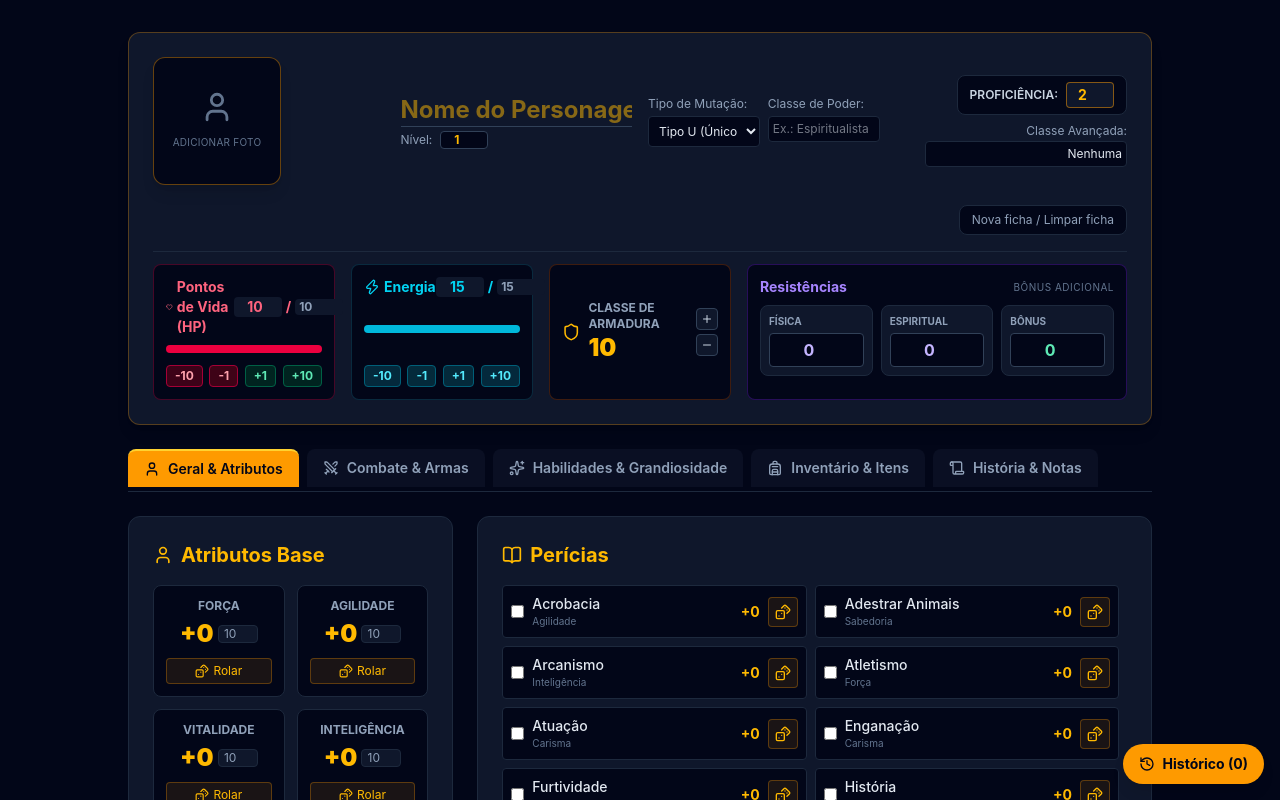
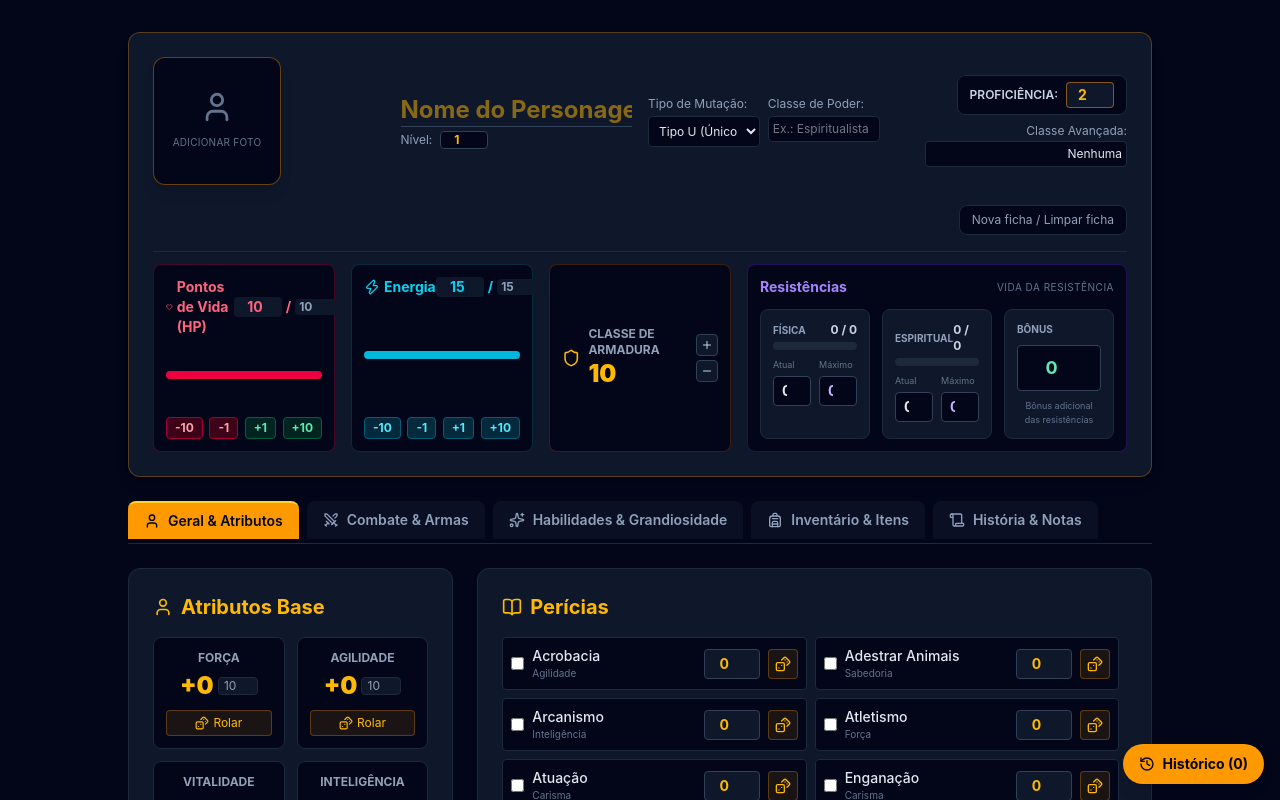
Before and after one commit to kimarispr/Ficha-Rpg-ODespertar, a React (Vite) app: page / in a window 1280 px wide. Shown: the top 800 px of the page. Built offline with nearby package versions, Linux system fonts and the light colour scheme.

Commit message:
atualizaçao despertar

```diff
--- a/src/App.jsx
+++ b/src/App.jsx
@@ -1,7 +1,7 @@
 import React, { useEffect, useState } from 'react';
 import {
   Dices, History, Trash2, Heart, Zap, Shield, User, BookOpen,
-  Sparkles, Backpack, Scroll, Plus, Minus, Swords, Crosshair, X, PackagePlus
+  Sparkles, Backpack, Scroll, Plus, Minus, Swords, Crosshair, X, PackagePlus, Pencil
 } from 'lucide-react';
 
 const initialSkills = [
@@ -64,8 +64,17 @@ export default function App() {
   const [hp, setHp] = useState(() => loadSavedState('hp', { current: 10, max: 10 }));
   const [energy, setEnergy] = useState(() => loadSavedState('energy', { current: 15, max: 15 }));
   const [armorClass, setArmorClass] = useState(() => loadSavedState('armorClass', 10));
-  const [resistancePhysical, setResistancePhysical] = useState(() => loadSavedState('resistancePhysical', 0));
-  const [resistanceSpiritual, setResistanceSpiritual] = useState(() => loadSavedState('resistanceSpiritual', 0));
+  const loadResistance = (key) => {
+    const saved = loadSavedState(key, { current: 0, max: 0 });
+    if (saved && typeof saved === 'object') {
+      return { current: Number(saved.current) || 0, max: Number(saved.max) || 0 };
+    }
+    const value = Number(saved) || 0;
+    return { current: value, max: value };
+  };
+
+  const [resistancePhysical, setResistancePhysical] = useState(() => loadResistance('resistancePhysical'));
+  const [resistanceSpiritual, setResistanceSpiritual] = useState(() => loadResistance('resistanceSpiritual'));
   const [resistanceBonus, setResistanceBonus] = useState(() => loadSavedState('resistanceBonus', 0));
   const [profBonus, setProfBonus] = useState(() => loadSavedState('profBonus', 2));
 
@@ -82,6 +91,8 @@ export default function App() {
 
   // Perícias Proficientes
   const [proficientSkills, setProficientSkills] = useState(() => loadSavedState('proficientSkills', []));
+  // Valor manual das perícias. Quando definido, substitui o cálculo automático.
+  const [skillManualValues, setSkillManualValues] = useState(() => loadSavedState('skillManualValues', {}));
 
   // Armas de Combate
   const [weapons, setWeapons] = useState(() => loadSavedState('weapons', []));
@@ -124,6 +135,7 @@ export default function App() {
         profBonus,
         attributes,
         proficientSkills,
+        skillManualValues,
         weapons,
         abilities,
         gold,
@@ -145,6 +157,7 @@ export default function App() {
     profBonus,
     attributes,
     proficientSkills,
+    skillManualValues,
     weapons,
     abilities,
     gold,
@@ -159,6 +172,9 @@ export default function App() {
   const [isWeaponModalOpen, setIsWeaponModalOpen] = useState(false);
   const [isAbilityModalOpen, setIsAbilityModalOpen] = useState(false);
   const [isItemModalOpen, setIsItemModalOpen] = useState(false);
+  const [editingWeaponId, setEditingWeaponId] = useState(null);
+  const [editingAbilityId, setEditingAbilityId] = useState(null);
+  const [editingItemId, setEditingItemId] = useState(null);
 
   // Modal de Resultado de Rolagem Flutuante (Centro)
   const [activeRollResult, setActiveRollResult] = useState(null);
@@ -243,26 +259,81 @@ export default function App() {
     );
   };
 
-  // Funções de Adição através de Modais
+  // Cadastro e edição de armas, habilidades e itens
   const handleAddWeapon = () => {
-    if (!newWeapon.name) return;
-    setWeapons([...weapons, { ...newWeapon, id: Date.now() }]);
+    if (!newWeapon.name.trim()) return;
+    if (editingWeaponId !== null) {
+      setWeapons(prev => prev.map(item => item.id === editingWeaponId ? { ...item, ...newWeapon } : item));
+    } else {
+      setWeapons(prev => [...prev, { ...newWeapon, id: Date.now() }]);
+    }
     setNewWeapon({ name: '', dmg: '1d8', attr: 'Força', prop: '' });
+    setEditingWeaponId(null);
     setIsWeaponModalOpen(false);
   };
 
+  const openWeaponEditor = (weapon) => {
+    setNewWeapon({ name: weapon.name || '', dmg: weapon.dmg || '1d8', attr: weapon.attr || 'Força', prop: weapon.prop || '' });
+    setEditingWeaponId(weapon.id);
+    setIsWeaponModalOpen(true);
+  };
+
   const handleAddAbility = () => {
-    if (!newAbility.name) return;
-    setAbilities([...abilities, { ...newAbility, id: Date.now() }]);
+    if (!newAbility.name.trim()) return;
+    if (editingAbilityId !== null) {
+      setAbilities(prev => prev.map(item => item.id === editingAbilityId ? { ...item, ...newAbility } : item));
+    } else {
+      setAbilities(prev => [...prev, { ...newAbility, id: Date.now() }]);
+    }
     setNewAbility({ name: '', attr: 'Força', damage: '1d6', area: '3m', dur: 'Instantânea', desc: '' });
+    setEditingAbilityId(null);
     setIsAbilityModalOpen(false);
   };
 
+  const openAbilityEditor = (ability) => {
+    setNewAbility({
+      name: ability.name || '', attr: ability.attr || 'Força', damage: ability.damage || '',
+      area: ability.area || '3m', dur: ability.dur || 'Instantânea', desc: ability.desc || ''
+    });
+    setEditingAbilityId(ability.id);
+    setIsAbilityModalOpen(true);
+  };
+
   const handleAddItem = () => {
-    if (!newItem.name) return;
-    setInventory([...inventory, { ...newItem, id: Date.now(), qty: Number(newItem.qty) }]);
+    if (!newItem.name.trim()) return;
+    const itemData = { ...newItem, qty: Number(newItem.qty) || 0 };
+    if (editingItemId !== null) {
+      setInventory(prev => prev.map(item => item.id === editingItemId ? { ...item, ...itemData } : item));
+    } else {
+      setInventory(prev => [...prev, { ...itemData, id: Date.now() }]);
+    }
     setNewItem({ name: '', qty: 1, weight: '0.5 kg', desc: '' });
+    setEditingItemId(null);
     setIsItemModalOpen(false);
+  };
+
+  const openItemEditor = (item) => {
+    setNewItem({ name: item.name || '', qty: Number(item.qty) || 0, weight: item.weight || '', desc: item.desc || '' });
+    setEditingItemId(item.id);
+    setIsItemModalOpen(true);
+  };
+
+  const closeWeaponModal = () => {
+    setIsWeaponModalOpen(false);
+    setEditingWeaponId(null);
+    setNewWeapon({ name: '', dmg: '1d8', attr: 'Força', prop: '' });
+  };
+
+  const closeAbilityModal = () => {
+    setIsAbilityModalOpen(false);
+    setEditingAbilityId(null);
+    setNewAbility({ name: '', attr: 'Força', damage: '1d6', area: '3m', dur: 'Instantânea', desc: '' });
+  };
+
+  const closeItemModal = () => {
+    setIsItemModalOpen(false);
+    setEditingItemId(null);
+    setNewItem({ name: '', qty: 1, weight: '0.5 kg', desc: '' });
   };
 
   const castAbility = (ability) => {
@@ -356,8 +427,8 @@ export default function App() {
       hp: { current: 10, max: 10 },
       energy: { current: 15, max: 15 },
       armorClass: 10,
-      resistancePhysical: 0,
-      resistanceSpiritual: 0,
+      resistancePhysical: { current: 0, max: 0 },
+      resistanceSpiritual: { current: 0, max: 0 },
       resistanceBonus: 0,
       profBonus: 2,
       attributes: {
@@ -370,6 +441,7 @@ export default function App() {
         Poder: 5
       },
       proficientSkills: [],
+      skillManualValues: {},
       weapons: [],
       abilities: [],
       gold: 10,
@@ -388,6 +460,7 @@ export default function App() {
     setProfBonus(fresh.profBonus);
     setAttributes(fresh.attributes);
     setProficientSkills(fresh.proficientSkills);
+    setSkillManualValues(fresh.skillManualValues);
     setWeapons(fresh.weapons);
     setAbilities(fresh.abilities);
     setGold(fresh.gold);
@@ -625,37 +698,44 @@ export default function App() {
 
             {/* RESISTÊNCIAS */}
             <div className="md:col-span-2 bg-slate-950 p-3 rounded-lg border border-violet-900/50">
-              <div className="flex items-center justify-between mb-2">
+              <div className="flex items-center justify-between mb-3">
                 <span className="text-sm font-bold text-violet-400">Resistências</span>
-                <span className="text-[10px] uppercase tracking-wider text-slate-500">Bônus adicional</span>
+                <span className="text-[10px] uppercase tracking-wider text-slate-500">Vida da resistência</span>
               </div>
-              <div className="grid grid-cols-3 gap-2">
-                <div className="bg-slate-900 rounded-lg border border-slate-800 p-2">
-                  <label className="block text-[10px] uppercase font-bold text-slate-400 mb-1">Física</label>
-                  <input
-                    type="number"
-                    value={resistancePhysical}
-                    onChange={(e) => setResistancePhysical(Number(e.target.value))}
-                    className="w-full bg-slate-950 border border-slate-700 rounded px-2 py-1 text-center text-violet-300 font-bold focus:border-violet-500 outline-none"
-                  />
-                </div>
-                <div className="bg-slate-900 rounded-lg border border-slate-800 p-2">
-                  <label className="block text-[10px] uppercase font-bold text-slate-400 mb-1">Espiritual</label>
-                  <input
-                    type="number"
-                    value={resistanceSpiritual}
-                    onChange={(e) => setResistanceSpiritual(Number(e.target.value))}
-                    className="w-full bg-slate-950 border border-slate-700 rounded px-2 py-1 text-center text-violet-300 font-bold focus:border-violet-500 outline-none"
-                  />
-                </div>
-                <div className="bg-slate-900 rounded-lg border border-slate-800 p-2">
-                  <label className="block text-[10px] uppercase font-bold text-slate-400 mb-1">Bônus</label>
-                  <input
-                    type="number"
-                    value={resistanceBonus}
-                    onChange={(e) => setResistanceBonus(Number(e.target.value))}
-                    className="w-full bg-slate-950 border border-slate-700 rounded px-2 py-1 text-center text-emerald-300 font-bold focus:border-emerald-500 outline-none"
-                  />
+              <div className="grid grid-cols-1 md:grid-cols-3 gap-3">
+                {[
+                  { label: 'Física', state: resistancePhysical, setState: setResistancePhysical, accent: 'violet' },
+                  { label: 'Espiritual', state: resistanceSpiritual, setState: setResistanceSpiritual, accent: 'cyan' }
+                ].map((res) => {
+                  const max = Math.max(0, Number(res.state.max) || 0);
+                  const current = Math.min(max, Math.max(0, Number(res.state.current) || 0));
+                  const percent = max > 0 ? Math.min(100, Math.max(0, (current / max) * 100)) : 0;
+                  return (
+                    <div key={res.label} className="bg-slate-900 rounded-lg border border-slate-800 p-3">
+                      <div className="flex justify-between items-center mb-1">
+                        <label className="text-[10px] uppercase font-bold text-slate-400">{res.label}</label>
+                        <span className="text-xs font-bold text-slate-300">{current} / {max}</span>
+                      </div>
+                      <div className="h-2 bg-slate-800 rounded-full overflow-hidden mb-2">
+                        <div className={`h-full transition-all ${res.accent === 'cyan' ? 'bg-cyan-500' : 'bg-violet-500'}`} style={{ width: `${percent}%` }} />
+                      </div>
+                      <div className="grid grid-cols-2 gap-2">
+                        <div>
+                          <label className="text-[9px] text-slate-500 block mb-1">Atual</label>
+                          <input type="number" min="0" value={res.state.current} onChange={(e) => res.setState(prev => ({ ...prev, current: Math.min(prev.max, Math.max(0, Number(e.target.value) || 0)) }))} className="w-full bg-slate-950 border border-slate-700 rounded px-2 py-1 text-center text-sm font-bold text-slate-200 outline-none focus:border-violet-500" />
+                        </div>
+                        <div>
+                          <label className="text-[9px] text-slate-500 block mb-1">Máximo</label>
+                          <input type="number" min="0" value={res.state.max} onChange={(e) => res.setState(prev => ({ ...prev, max: Number(e.target.value) || 0, current: Math.min(prev.current, Number(e.target.value) || 0) }))} className="w-full bg-slate-950 border border-slate-700 rounded px-2 py-1 text-center text-sm font-bold text-violet-300 outline-none focus:border-violet-500" />
+                        </div>
+                      </div>
+                    </div>
+                  );
+                })}
+                <div className="bg-slate-900 rounded-lg border border-slate-800 p-3">
+                  <label className="text-[10px] uppercase font-bold text-slate-400 block mb-2">Bônus</label>
+                  <input type="number" value={resistanceBonus} onChange={(e) => setResistanceBonus(Number(e.target.value) || 0)} className="w-full bg-slate-950 border border-slate-700 rounded px-2 py-2 text-center text-lg font-bold text-emerald-300 outline-none focus:border-emerald-500" />
+                  <p className="text-[9px] text-slate-500 mt-2 text-center">Bônus adicional das resistências</p>
                 </div>
               </div>
             </div>
@@ -754,7 +834,9 @@ export default function App() {
                   const isProf = proficientSkills.includes(skill.name);
                   const attrVal = attributes[skill.attr] || 10;
                   const attrMod = getMod(attrVal);
-                  const totalSkillMod = attrMod + (isProf ? profBonus : 0);
+                  const calculatedSkillMod = attrMod + (isProf ? profBonus : 0);
+                  const hasManualValue = Object.prototype.hasOwnProperty.call(skillManualValues, skill.name);
+                  const totalSkillMod = hasManualValue ? Number(skillManualValues[skill.name]) || 0 : calculatedSkillMod;
                   const modText = totalSkillMod >= 0 ? `+${totalSkillMod}` : totalSkillMod;
 
                   return (
@@ -772,7 +854,20 @@ export default function App() {
                         </div>
                       </div>
                       <div className="flex items-center gap-2">
-                        <span className="text-sm font-bold text-amber-400 w-8 text-right">{modText}</span>
+                        <input
+                          type="number"
+                          value={totalSkillMod}
+                          onChange={(e) => setSkillManualValues(prev => ({ ...prev, [skill.name]: e.target.value }))}
+                          className="w-14 bg-slate-900 border border-slate-700 rounded px-1 py-1 text-center text-sm font-bold text-amber-400 focus:border-amber-500 outline-none"
+                          title="Valor manual da perícia"
+                        />
+                        {hasManualValue && (
+                          <button
+                            onClick={() => setSkillManualValues(prev => { const next = { ...prev }; delete next[skill.name]; return next; })}
+                            className="text-[10px] text-slate-500 hover:text-amber-400"
+                            title="Voltar ao valor automático"
+                          >↺</button>
+                        )}
                         <button
                           onClick={() => rollD20(totalSkillMod, `Perícia: ${skill.name}`)}
                           className="p-1.5 bg-amber-500/10 hover:bg-amber-500/20 text-amber-400 border border-amber-500/30 rounded transition"
@@ -839,6 +934,13 @@ export default function App() {
                         <Dices className="w-3.5 h-3.5" /> Dano ({w.dmg})
                       </button>
                       <button
+                        onClick={() => openWeaponEditor(w)}
+                        className="p-1.5 text-slate-500 hover:text-amber-400 transition"
+                        title="Editar arma"
+                      >
+                        <Pencil className="w-4 h-4" />
+                      </button>
+                      <button
                         onClick={() => setWeapons(weapons.filter((item) => item.id !== w.id))}
                         className="p-1.5 text-slate-500 hover:text-rose-400 transition"
                       >
@@ -894,6 +996,13 @@ export default function App() {
                       Conjurar / Gastar Energia
                     </button>
                     <button
+                      onClick={() => openAbilityEditor(ability)}
+                      className="p-1 text-slate-500 hover:text-amber-400 transition"
+                      title="Editar habilidade"
+                    >
+                      <Pencil className="w-4 h-4" />
+                    </button>
+                    <button
                       onClick={() => setAbilities(abilities.filter((item) => item.id !== ability.id))}
                       className="p-1 text-slate-500 hover:text-rose-400 transition"
                     >
@@ -941,6 +1050,13 @@ export default function App() {
                   </div>
                   <div className="flex items-center gap-3">
                     <span className="text-xs text-slate-500">{item.weight}</span>
+                    <button
+                      onClick={() => openItemEditor(item)}
+                      className="text-slate-500 hover:text-amber-400 transition"
+                      title="Editar item"
+                    >
+                      <Pencil className="w-4 h-4" />
+                    </button>
                     <button
                       onClick={() => setInventory(inventory.filter((i) => i.id !== item.id))}
                       className="text-slate-500 hover:text-rose-400 transition"
@@ -1065,8 +1181,8 @@ export default function App() {
         <div className="fixed inset-0 bg-slate-950/80 backdrop-blur-sm z-50 flex items-center justify-center p-4">
           <div className="bg-slate-900 border border-slate-800 rounded-xl p-6 max-w-md w-full space-y-4">
             <div className="flex justify-between items-center">
-              <h3 className="text-lg font-bold text-amber-400">Cadastrar Nova Arma</h3>
-              <button onClick={() => setIsWeaponModalOpen(false)} className="text-slate-400 hover:text-slate-100">
+              <h3 className="text-lg font-bold text-amber-400">{editingWeaponId !== null ? 'Editar Arma' : 'Cadastrar Nova Arma'}</h3>
+              <button onClick={closeWeaponModal} className="text-slate-400 hover:text-slate-100">
                 <X className="w-5 h-5" />
               </button>
             </div>
@@ -1123,7 +1239,7 @@ export default function App() {
               onClick={handleAddWeapon}
               className="w-full bg-amber-500 hover:bg-amber-600 text-slate-950 font-bold py-2 rounded-lg text-sm transition"
             >
-              Salvar Arma
+              {editingWeaponId !== null ? 'Salvar Alterações' : 'Salvar Arma'}
             </button>
           </div>
         </div>
@@ -1194,8 +1310,8 @@ export default function App() {
         <div className="fixed inset-0 bg-slate-950/80 backdrop-blur-sm z-50 flex items-center justify-center p-4">
           <div className="bg-slate-900 border border-slate-800 rounded-xl p-6 max-w-md w-full space-y-4">
             <div className="flex justify-between items-center">
-              <h3 className="text-lg font-bold text-amber-400">Registrar Habilidade</h3>
-              <button onClick={() => setIsAbilityModalOpen(false)} className="text-slate-400 hover:text-slate-100">
+              <h3 className="text-lg font-bold text-amber-400">{editingAbilityId !== null ? 'Editar Habilidade' : 'Registrar Habilidade'}</h3>
+              <button onClick={closeAbilityModal} className="text-slate-400 hover:text-slate-100">
                 <X className="w-5 h-5" />
               </button>
             </div>
@@ -1262,7 +1378,7 @@ export default function App() {
               onClick={handleAddAbility}
               className="w-full bg-cyan-600 hover:bg-cyan-500 text-slate-950 font-bold py-2 rounded-lg text-sm transition"
             >
-              Salvar Habilidade
+              {editingAbilityId !== null ? 'Salvar Alterações' : 'Salvar Habilidade'}
             </button>
           </div>
         </div>
@@ -1273,8 +1389,8 @@ export default function App() {
         <div className="fixed inset-0 bg-slate-950/80 backdrop-blur-sm z-50 flex items-center justify-center p-4">
           <div className="bg-slate-900 border border-slate-800 rounded-xl p-6 max-w-md w-full space-y-4">
             <div className="flex justify-between items-center">
-              <h3 className="text-lg font-bold text-amber-400">Adicionar Item ao Inventário</h3>
-              <button onClick={() => setIsItemModalOpen(false)} className="text-slate-400 hover:text-slate-100">
+              <h3 className="text-lg font-bold text-amber-400">{editingItemId !== null ? 'Editar Item' : 'Adicionar Item ao Inventário'}</h3>
+              <button onClick={closeItemModal} className="text-slate-400 hover:text-slate-100">
                 <X className="w-5 h-5" />
               </button>
             </div>
@@ -1325,7 +1441,7 @@ export default function App() {
               onClick={handleAddItem}
               className="w-full bg-amber-500 hover:bg-amber-600 text-slate-950 font-bold py-2 rounded-lg text-sm transition"
             >
-              Adicionar ao Inventário
+              {editingItemId !== null ? 'Salvar Alterações' : 'Adicionar ao Inventário'}
             </button>
           </div>
         </div>
```
